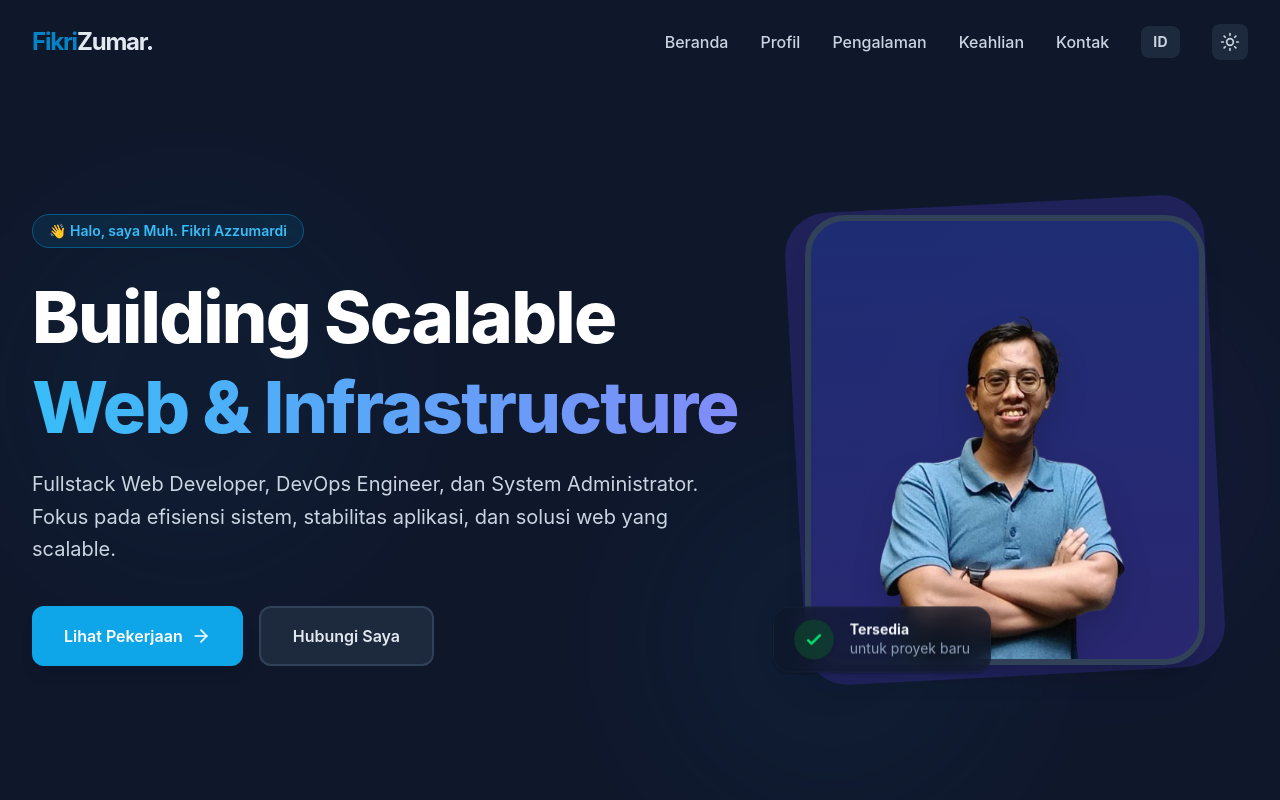
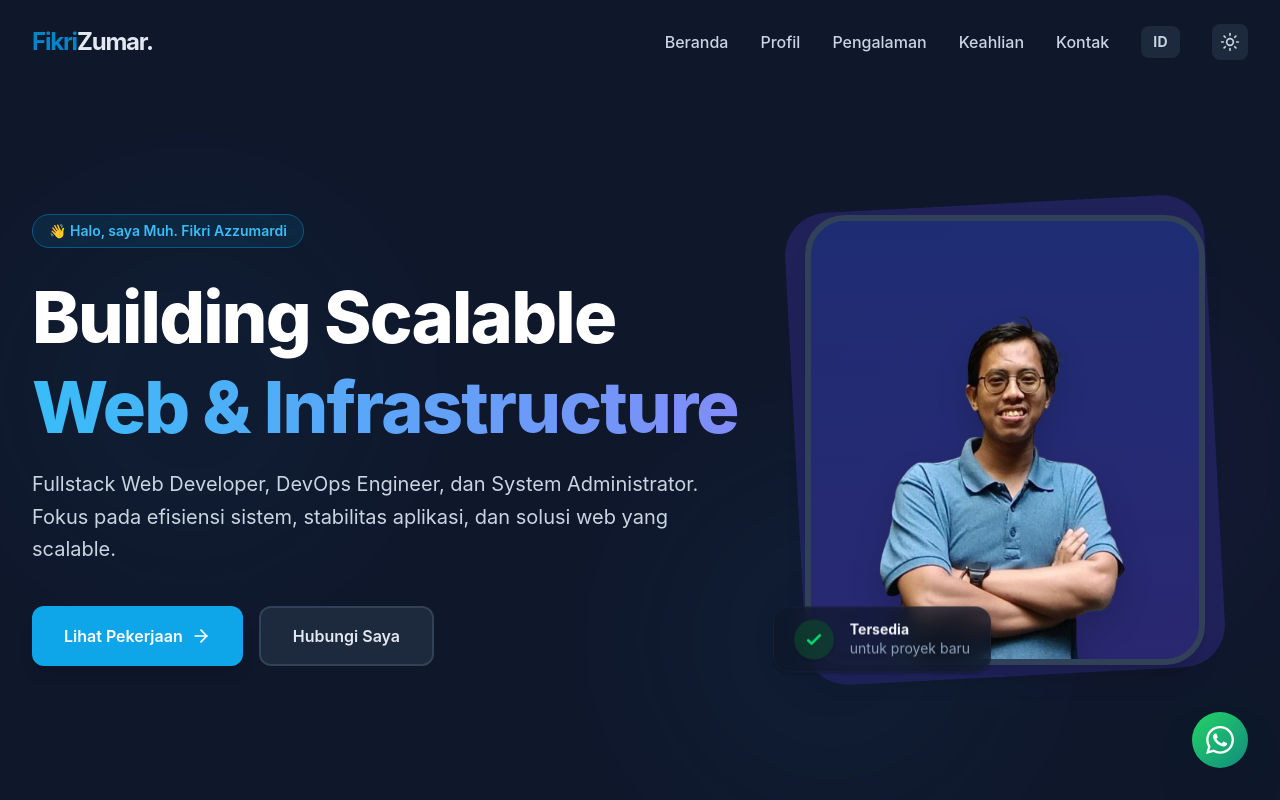
Before and after one commit to fikrizumardev/portfolio-new, a React (Vite) app: page / in a window 1280 px wide. Shown: the top 800 px of the page. Built offline with nearby package versions, Linux system fonts and the light colour scheme.

Commit message:
Tambahan contact wa dengan icon mengambang

```diff
--- a/src/App.tsx
+++ b/src/App.tsx
@@ -5,6 +5,7 @@
 import Skills from './components/Skills';
 import Contact from './components/Contact';
 import Footer from './components/Footer';
+import WhatsAppButton from './components/WhatsAppButton';
 
 function App() {
   return (
@@ -16,6 +17,7 @@
       <Skills />
       <Contact />
       <Footer />
+      <WhatsAppButton />
     </div>
   );
 }
--- /dev/null
+++ b/src/components/WhatsAppButton.tsx
@@ -0,0 +1,61 @@
+import { useState } from 'react';
+import { motion, AnimatePresence } from 'framer-motion';
+
+const WhatsAppButton = () => {
+  const [isHovered, setIsHovered] = useState(false);
+
+  const phoneNumber = '6289612032599';
+  const message = encodeURIComponent(
+    'Hai kak, saya tertarik menggunakan jasa Anda.\nApakah bisa dibantu untuk pembuatan sistem sesuai kebutuhan saya? Jika berkenan, saya ingin diskusi lebih lanjut. Terima kasih.'
+  );
+  const waUrl = `https://wa.me/${phoneNumber}?text=${message}`;
+
+  return (
+    <div className="fixed bottom-8 right-8 z-50 flex items-center gap-3">
+      <AnimatePresence>
+        {isHovered && (
+          <motion.div
+            initial={{ opacity: 0, x: -10, scale: 0.9 }}
+            animate={{ opacity: 1, x: 0, scale: 1 }}
+            exit={{ opacity: 0, x: -10, scale: 0.9 }}
+            transition={{ duration: 0.2 }}
+            className="bg-white dark:bg-slate-800 text-slate-700 dark:text-slate-200 text-sm font-semibold px-4 py-2.5 rounded-xl shadow-lg border border-slate-100 dark:border-slate-700 whitespace-nowrap"
+          >
+            💬 Chat via WhatsApp
+          </motion.div>
+        )}
+      </AnimatePresence>
+
+      <motion.a
+        href={waUrl}
+        target="_blank"
+        rel="noopener noreferrer"
+        onMouseEnter={() => setIsHovered(true)}
+        onMouseLeave={() => setIsHovered(false)}
+        aria-label="Chat on WhatsApp"
+        initial={{ scale: 0, opacity: 0 }}
+        animate={{ scale: 1, opacity: 1 }}
+        transition={{ type: 'spring', stiffness: 260, damping: 20, delay: 1 }}
+        whileHover={{ scale: 1.1 }}
+        whileTap={{ scale: 0.95 }}
+        className="relative w-14 h-14 rounded-full flex items-center justify-center shadow-2xl cursor-pointer"
+        style={{ background: 'linear-gradient(135deg, #25d366 0%, #128c7e 100%)' }}
+      >
+        {/* Pulse ring */}
+        <span className="absolute inset-0 rounded-full bg-green-400 opacity-30 animate-ping" style={{ animationDuration: '2.5s' }} />
+
+        {/* WhatsApp SVG Icon */}
+        <svg
+          xmlns="http://www.w3.org/2000/svg"
+          viewBox="0 0 24 24"
+          fill="white"
+          className="w-7 h-7"
+        >
+          <path d="M17.472 14.382c-.297-.149-1.758-.867-2.03-.967-.273-.099-.471-.148-.67.15-.197.297-.767.966-.94 1.164-.173.199-.347.223-.644.075-.297-.15-1.255-.463-2.39-1.475-.883-.788-1.48-1.761-1.653-2.059-.173-.297-.018-.458.13-.606.134-.133.298-.347.446-.52.149-.174.198-.298.298-.497.099-.198.05-.371-.025-.52-.075-.149-.669-1.612-.916-2.207-.242-.579-.487-.5-.669-.51-.173-.008-.371-.01-.57-.01-.198 0-.52.074-.792.372-.272.297-1.04 1.016-1.04 2.479 0 1.462 1.065 2.875 1.213 3.074.149.198 2.096 3.2 5.077 4.487.709.306 1.262.489 1.694.625.712.227 1.36.195 1.871.118.571-.085 1.758-.719 2.006-1.413.248-.694.248-1.289.173-1.413-.074-.124-.272-.198-.57-.347m-5.421 7.403h-.004a9.87 9.87 0 01-5.031-1.378l-.361-.214-3.741.982.998-3.648-.235-.374a9.86 9.86 0 01-1.51-5.26c.001-5.45 4.436-9.884 9.888-9.884 2.64 0 5.122 1.03 6.988 2.898a9.825 9.825 0 012.893 6.994c-.003 5.45-4.437 9.884-9.885 9.884m8.413-18.297A11.815 11.815 0 0012.05 0C5.495 0 .16 5.335.157 11.892c0 2.096.547 4.142 1.588 5.945L.057 24l6.305-1.654a11.882 11.882 0 005.683 1.448h.005c6.554 0 11.89-5.335 11.893-11.893a11.821 11.821 0 00-3.48-8.413z"/>
+        </svg>
+      </motion.a>
+    </div>
+  );
+};
+
+export default WhatsAppButton;
```
